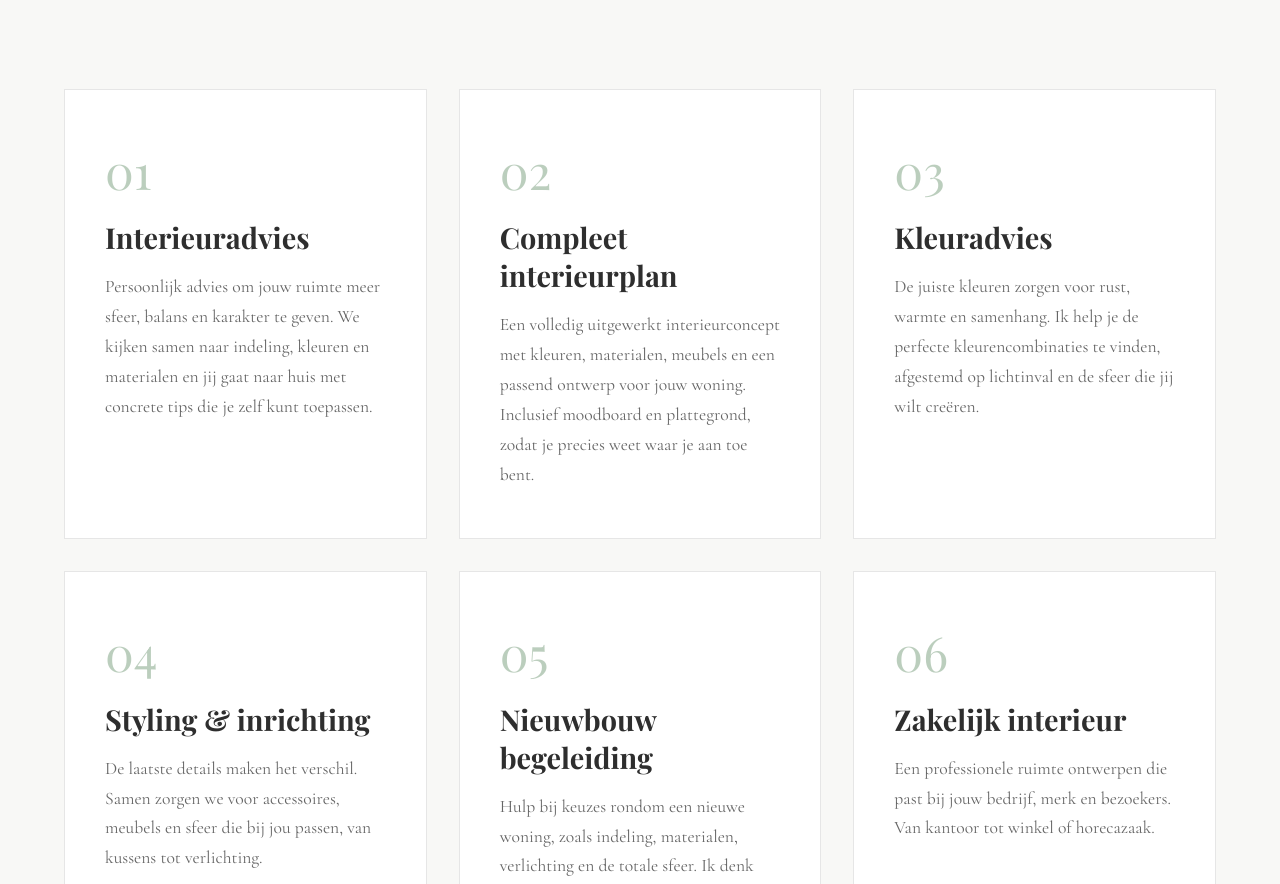
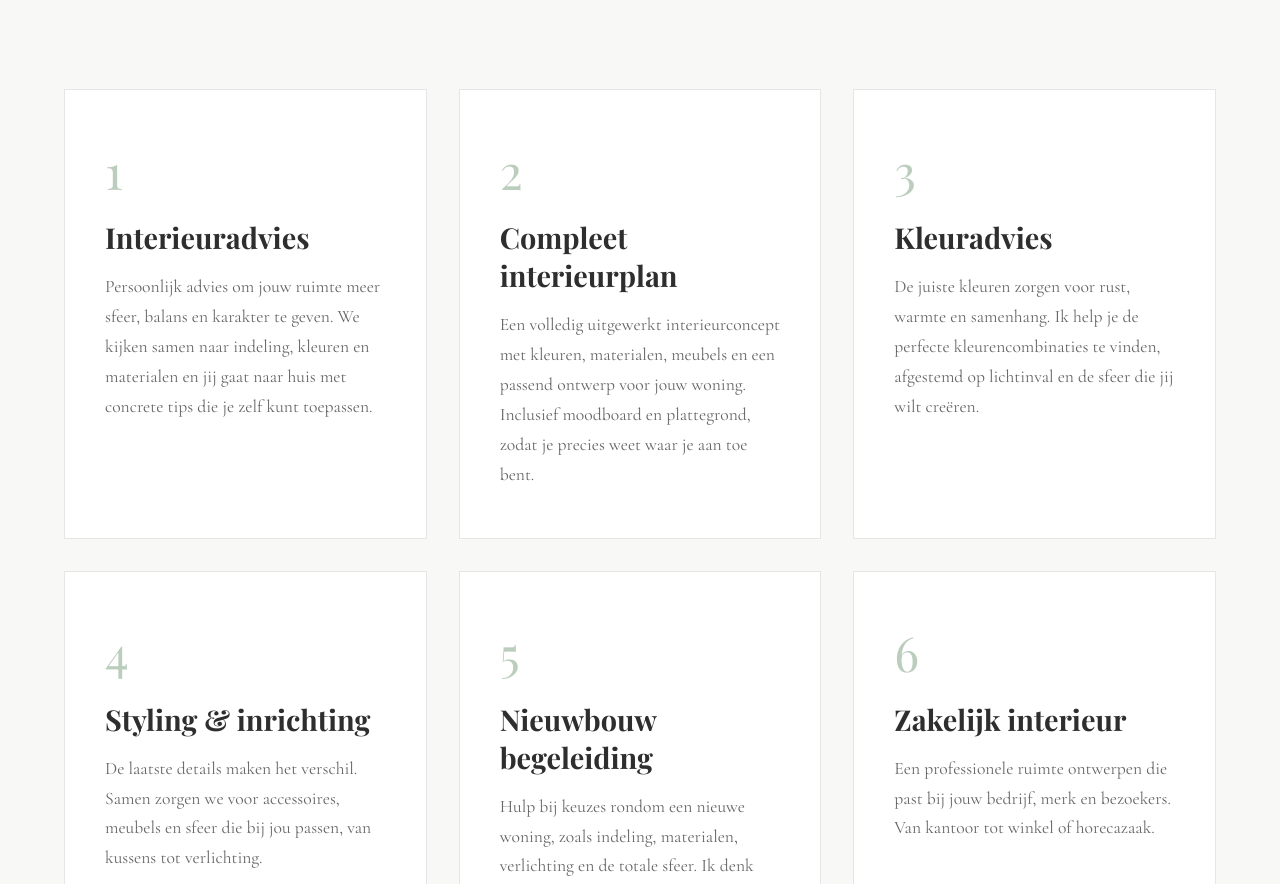
Before and after one commit to cyuer47/maison-aure, a plain HTML site: page diensten.html in a window 1280 px wide. Shown: the part 540-1424 px from the top of the page. Drawn offline with nearby package versions, Linux system fonts and the light colour scheme; a web font is replaced by a local one.

Commit message:
Update service numbers in diensten.html

```diff
--- a/diensten.html
+++ b/diensten.html
@@ -142,7 +142,7 @@
         <div class="container">
           <div class="service-grid">
             <article class="service-card">
-              <span>01</span>
+              <span>1</span>
               <h3>Interieuradvies</h3>
               <p>
                 Persoonlijk advies om jouw ruimte meer sfeer, balans en karakter
@@ -153,7 +153,7 @@
             </article>
 
             <article class="service-card">
-              <span>02</span>
+              <span>2</span>
               <h3>Compleet interieurplan</h3>
               <p>
                 Een volledig uitgewerkt interieurconcept met kleuren,
@@ -164,7 +164,7 @@
             </article>
 
             <article class="service-card">
-              <span>03</span>
+              <span>3</span>
               <h3>Kleuradvies</h3>
               <p>
                 De juiste kleuren zorgen voor rust, warmte en samenhang. Ik help
@@ -174,7 +174,7 @@
             </article>
 
             <article class="service-card">
-              <span>04</span>
+              <span>4</span>
               <h3>Styling & inrichting</h3>
               <p>
                 De laatste details maken het verschil. Samen zorgen we voor
@@ -184,7 +184,7 @@
             </article>
 
             <article class="service-card">
-              <span>05</span>
+              <span>5</span>
               <h3>Nieuwbouw begeleiding</h3>
               <p>
                 Hulp bij keuzes rondom een nieuwe woning, zoals indeling,
@@ -194,7 +194,7 @@
             </article>
 
             <article class="service-card">
-              <span>06</span>
+              <span>6</span>
               <h3>Zakelijk interieur</h3>
               <p>
                 Een professionele ruimte ontwerpen die past bij jouw bedrijf,
```
